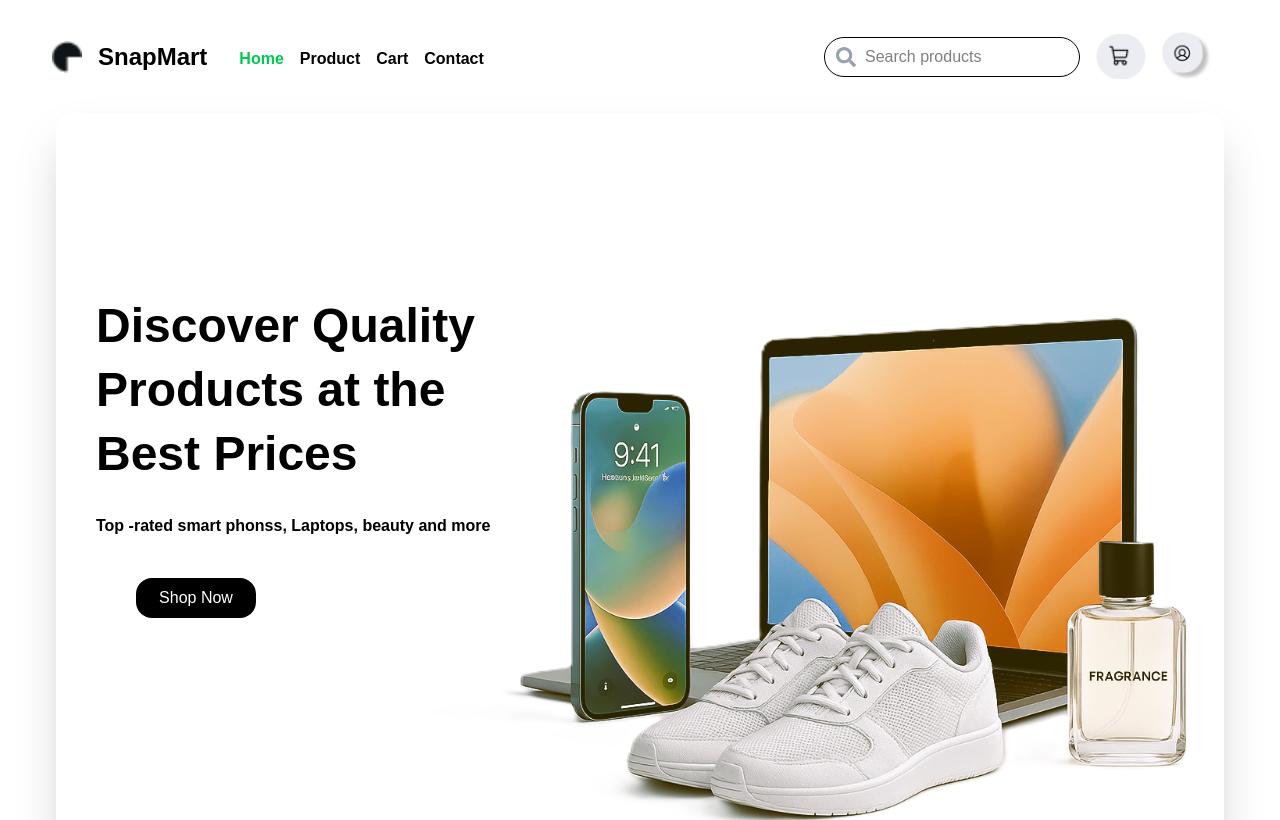
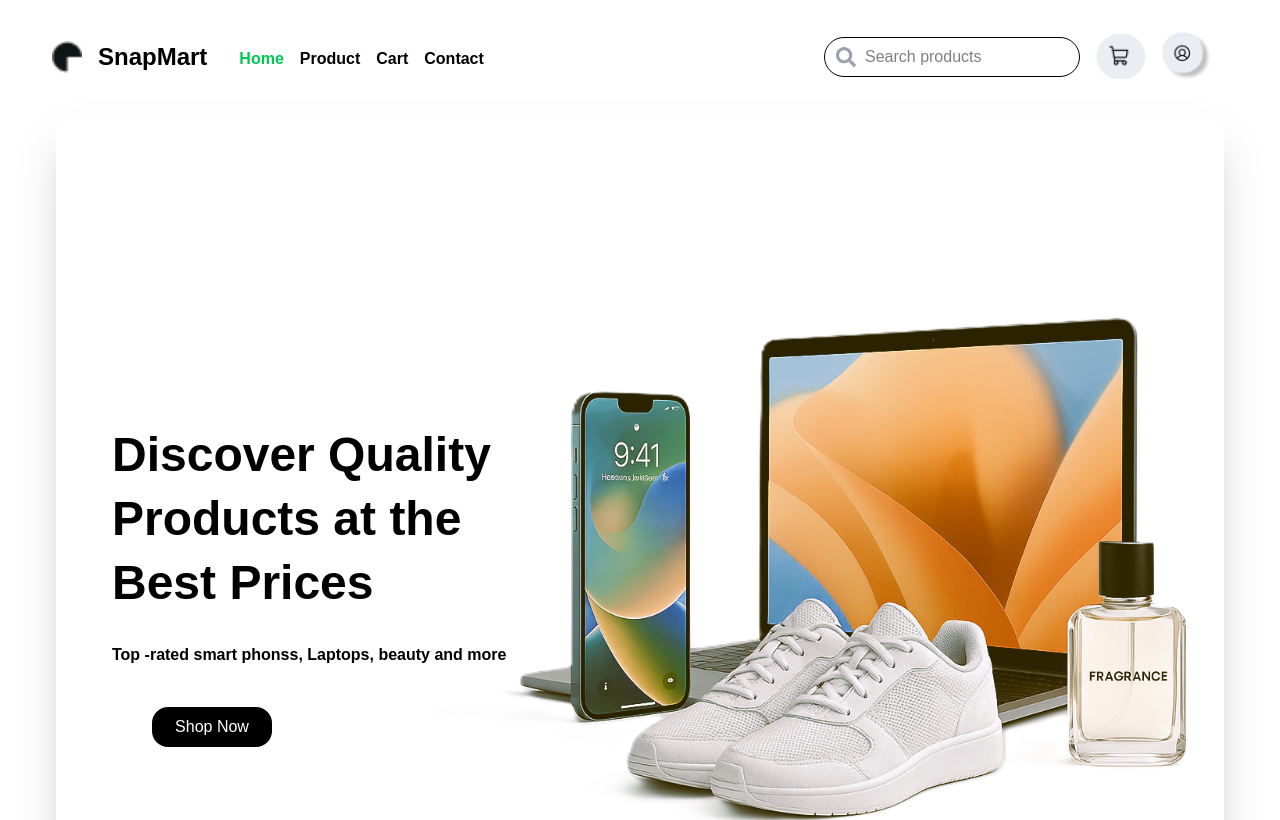
Before and after one commit to Laterat/snapmart, a Next.js app: page / in a window 1280 px wide. Shown: the top 820 px of the page. Built offline with nearby package versions, Linux system fonts and the light colour scheme; no server answers.

Commit message:
fix: deployment

```diff
--- a/components/layout/Header.tsx
+++ b/components/layout/Header.tsx
@@ -65,9 +65,7 @@ const Header = () => {
           </button>
         </div>
 
-        {/* Search + Cart + Login */}
         <div className="flex items-center justify-end gap-4 p-4">
-          {/* Search */}
           <div className="relative w-full md:w-auto">
             <input
               type="text"
@@ -78,7 +76,6 @@ const Header = () => {
             <FaSearch className="absolute left-3 top-1/2 transform -translate-y-1/2 w-5 h-5 text-gray-400" />
           </div>
 
-          {/* Cart */}
           <Link href="/cart" className="relative inline-block">
             <Image
               src={cart}
@@ -97,14 +94,12 @@ const Header = () => {
             )}
           </Link>
 
-          {/* Login */}
           <Link href="/login">
             <Image src={login} alt="User login" width={50} height={50} />
           </Link>
         </div>
       </div>
 
-      {/* Mobile Overlay Menu */}
       {menuOpen && (
         <div
           className="fixed top-10 right-[10%] w-[50%] bg-white shadow-lg md:hidden animate-slideDown"
@@ -116,7 +111,6 @@ const Header = () => {
         </div>
       )}
 
-      {/* Animation keyframes */}
       <style jsx>{`
         @keyframes slideDown {
           from {
--- a/pages/api/products/[id].ts
+++ b/pages/api/products/[id].ts
@@ -1,7 +1,7 @@
 import { NextApiRequest, NextApiResponse } from "next";
 import { useProductLists } from "@/hooks/useProductLists";
 
-export default function handler(req: NextApiRequest, res: NextApiResponse) {
+export default function Handler(req: NextApiRequest, res: NextApiResponse) {
   const { id } = req.query;
   const { allProducts } = useProductLists();
   const product = allProducts[Number(id)];
--- a/pages/index.tsx
+++ b/pages/index.tsx
@@ -7,22 +7,22 @@ import Link from "next/link";
 export default function Home() {
   return (
     <section className="py-4 px-4">
-      <div className="flex justify-center mx-10 rounded-2xl shadow-2xl p-4">
+      <div className="relative flex justify-center mx-10 rounded-2xl shadow-2xl p-4">
         <Image
           src={Hero}
           alt="Snapmart Logo"
-          className="w-full h-200 object-cover rounded-2xl"
+          className="w-full  lg:h-200 object-cover rounded-2xl "
           priority
         />
-        <div className="absolute inset-0 flex flex-col  justify-center text-black px-4 space-y-4 ml-20 mt-30">
-          <p className="text-4xl md:text-5xl font-extrabold ">
+        <div className="absolute inset-0 flex flex-col  justify-center text-black px-4 lg:space-y-4 md:ml-10 lg:mt-30">
+          <p className="text-xl md:text-5xl font-extrabold ">
             Discover Quality
           </p>
-          <p className="text-4xl md:text-5xl font-extrabold ">
+          <p className="text-xl md:text-5xl font-extrabold ">
             Products at the
           </p>
-          <p className="text-4xl md:text-5xl font-extrabold ">Best Prices</p>
-          <p className="text-base font-semibold mt-5">
+          <p className="text-xl md:text-5xl font-extrabold ">Best Prices</p>
+          <p className="text-sm lg:text-base font-semibold mt-5 hidden md:flex">
             Top -rated smart phonss, Laptops, beauty and more
           </p>
           <Link href="/product">
```
